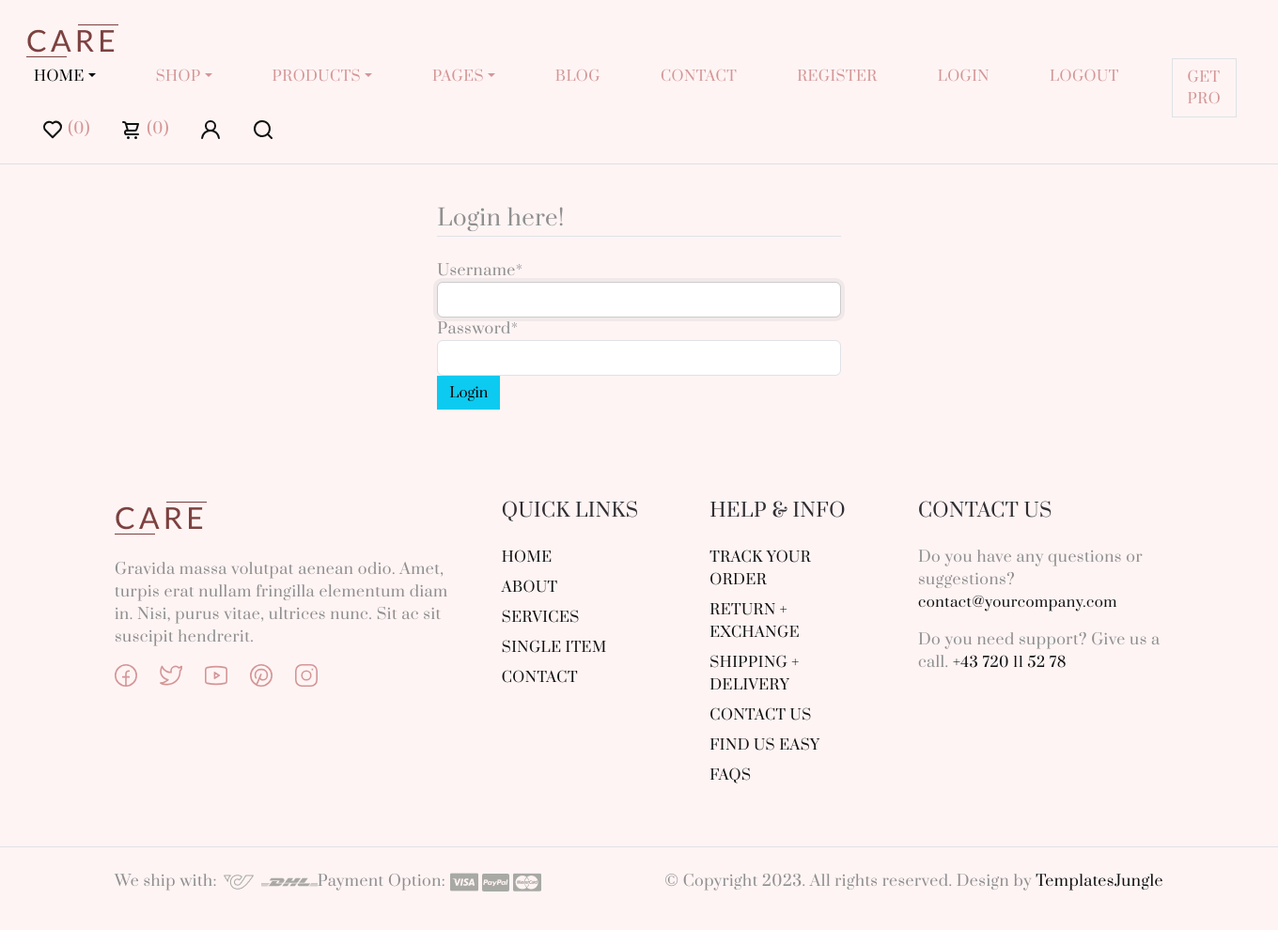
After one commit to Stefan881/appleChampionShop, a Django app: page /auth/login/ in a window 1360 px wide. The commit adds this page. Shown: the whole page at 94% size. Run offline with Django 4.2, Linux system fonts and the light colour scheme; some libraries are stand-ins or nearby versions.

Commit message:
Finished the authetication of the auth app

```diff
--- a/appleChampionShop/__init__.py
+++ b/appleChampionShop/__init__.py
@@ -0,0 +1,3 @@
+import pymysql
+
+pymysql.install_as_MySQLdb()
--- a/auth/urls.py
+++ b/auth/urls.py
@@ -1,7 +1,9 @@
 from django.urls import path
 from . import views as stephen
+from django.contrib.auth import views as auth_views
 
 urlpatterns = [
     path('register/', stephen.register, name='registration-url'),
-
+    path('login/', auth_views.LoginView.as_view(template_name='auth/login.html'), name='login-url'),
+    path('logout/', auth_views.LogoutView.as_view(template_name='auth/logout.html'), name='logout-url'),
 ]
--- /dev/null
+++ b/templates/auth/login.html
@@ -0,0 +1,18 @@
+{% extends 'master.html' %}
+{% load static %}
+{% load crispy_forms_tags %}
+{% load crispy_forms_filters %}
+{% block content %}
+    <div class="row d-flex col-4 m-auto">
+        <form method="post" action="{% url 'login-url' %}">
+            {% csrf_token %}
+            <field-set>
+                <legend class="border-bottom mb-4 mt-4">Login here!</legend>
+                {{ form|crispy }}
+            </field-set>
+            <div class="form-group">
+                <input class="btn btn-info" value="Login" type="submit">
+            </div>
+        </form>
+    </div>
+{% endblock %}
--- a/templates/master.html
+++ b/templates/master.html
@@ -235,24 +235,21 @@
                             </li>
                             <li class="nav-item dropdown">
                                 <a class="nav-link dropdown-toggle" href="#" id="dropdownBlog" data-bs-toggle="dropdown"
-                                   aria-haspopup="true" aria-expanded="false">Blog</a>
+                                   aria-haspopup="true" aria-expanded="false">Products</a>
                                 <ul class="dropdown-menu list-unstyled" aria-labelledby="dropdownBlog">
                                     <li>
-                                        <a href="blog-classic.html" class="dropdown-item item-anchor">Blog <span
+                                        <a href="blog-classic.html" class="dropdown-item item-anchor">Add Products <span
                                                 class="badge bg-secondary">pro</span></a>
                                     </li>
                                     <li>
-                                        <a href="blog-grid-with-sidebar.html" class="dropdown-item item-anchor">Blog with Sidebar <span
+                                        <a href="blog-grid-with-sidebar.html" class="dropdown-item item-anchor">View Products <span
                                                 class="badge bg-secondary">pro</span></a>
                                     </li>
                                     <li>
-                                        <a href="single-post-no-sidebar.html" class="dropdown-item item-anchor">Single Post <span
+                                        <a href="single-post-no-sidebar.html" class="dropdown-item item-anchor">Shop <span
                                                 class="badge bg-secondary">pro</span></a>
                                     </li>
-                                    <li>
-                                        <a href="single-post.html" class="dropdown-item item-anchor">Single post with Sidebar <span
-                                                class="badge bg-secondary">pro</span></a>
-                                    </li>
+
                                 </ul>
                             </li>
                             <li class="nav-item dropdown">
@@ -306,7 +303,21 @@
                             </li>
                             <li class="nav-item">
                                 <a class="nav-link" href="#">Contact</a>
+
                             </li>
+                             <li class="nav-item">
+                                <a class="nav-link" href="{% url 'registration-url' %}">Register</a>
+
+                            </li>
+                             <li class="nav-item">
+                                <a class="nav-link" href="{% url 'login-url' %}">Login</a>
+
+                            </li>
+                              <li class="nav-item">
+                                <a class="nav-link" href="{% url 'logout-url' %}">Logout</a>
+
+                            </li>
+
                             <li class="nav-item">
                                 <a href="https://templatesjungle.gumroad.com/l/care-beauty-ecommerce-website-template" class="nav-link border px-3">get pro</a>
                             </li>
@@ -338,6 +349,7 @@
                             <svg width="24" height="24" viewBox="0 0 24 24">
                                 <use xlink:href="#user"></use>
                             </svg>
+                            {{ user.username }}
                         </a>
                     </li>
                     <li class="search-box">
@@ -354,6 +366,11 @@
 
     </div>
 </nav>
+<p class="text-center">
+    {% for message in messages %}
+        {{ message }}
+    {% endfor %}
+</p>
 {% block content %}
 
 {% endblock %}
@@ -439,6 +456,7 @@
                         <li class="menu-item mb-2">
                             <a href="#" class="item-anchor">Contact</a>
                         </li>
+
                     </ul>
                 </div>
             </div>
```
Also changed, not shown: appleChampionShop/settings.py (+10 -8 lines), templates/auth/logout.html (added, +7 -0 lines).
